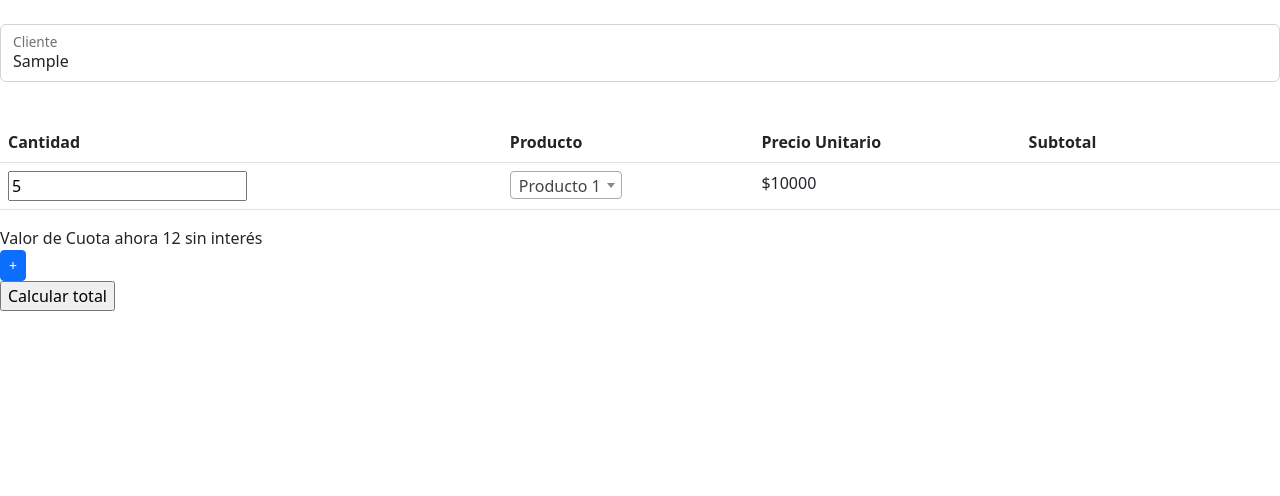
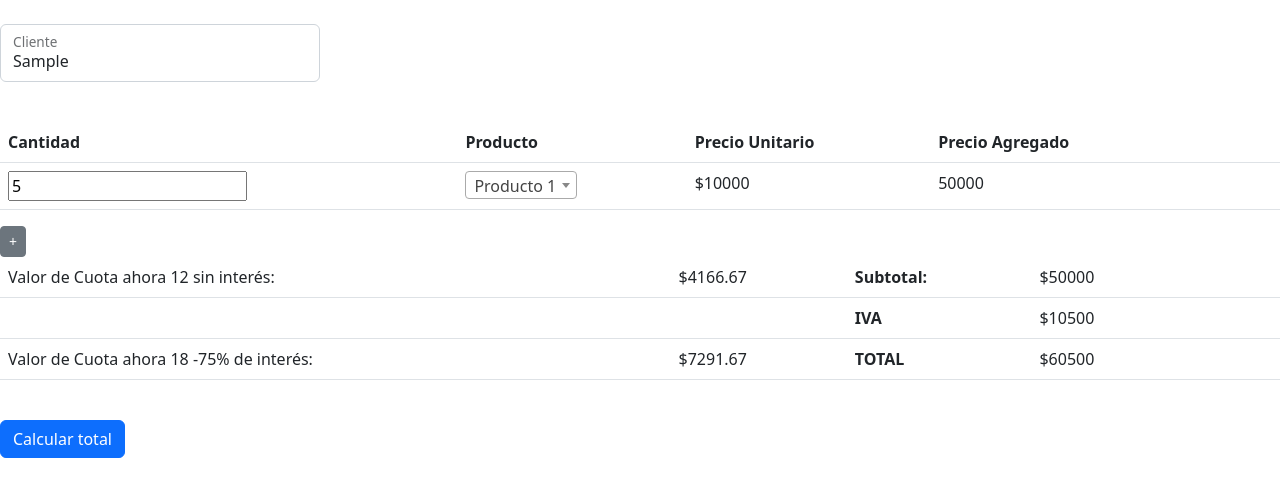
Before and after one commit to AgustinOrdonez/proyectoPresupuesto, a website: page index.html in a window 1280 px wide. Both pictures are taken after typing "Sample", "5" into the empty fields and a click on the button "Calcular total". Drawn offline with nearby package versions, Linux system fonts and the light colour scheme.

Commit message:
Avance en el cálculo de totales

```diff
--- a/ProgramLogic.js
+++ b/ProgramLogic.js
@@ -5,17 +5,62 @@ $(document).ready(function () {
     });
 });
 
-function calcularTotal() {
-    console.log(document.getElementsByName("productos")[0].innerHTML)
-    // document.getElementById("precioTotal").innerText = "HOLA";
+function calcularTotal() {//Todo falta tener en cuenta las cuotas
+    let subtotal = 0
+    for (let i = 0; i < document.getElementsByName("precioAgregado").length; i++) {
+        let precioAgregadoActual = parseInt(document.getElementsByName("precioAgregado")[i].innerText)
+        if (!isNaN(precioAgregadoActual)) {
+            subtotal += precioAgregadoActual
+        }
+    }
+
+    if (subtotal !== 0) {
+        if ((subtotal / 12) % 1 !== 0) {
+            document.getElementById("valCuotaSinI").innerText = "$"+(Math.round(subtotal / 12 * 100) / 100).toFixed(2);
+        }
+        else {
+            document.getElementById("valCuotaSinI").innerText ="$"+ subtotal / 12;
+        }
+
+        if (((subtotal * 1.75) / 12) % 1 !== 0) {
+            document.getElementById("valCuotaConI").innerText = "$"+(Math.round((subtotal * 1.75) / 12 * 100) / 100).toFixed(2);
+        }
+        else {
+            document.getElementById("valCuotaConI").innerText = "$"+(subtotal * 1.75) / 12;
+        }
+
+        document.getElementById("subtotal").innerText ="$"+ subtotal;
+
+        if ((subtotal * 0.21) % 1 !== 0) {
+            document.getElementById("iva").innerText = "$"+(Math.round(subtotal * 0.21 * 100) / 100).toFixed(2);
+        }
+        else {
+            document.getElementById("iva").innerText ="$"+ subtotal * 0.21
+        }
+        document.getElementById("total").innerText ="$"+ (subtotal + subtotal * 0.21)
+    }
+    else {
+        document.getElementById("valCuotaSinI").innerText = ""
+        document.getElementById("valCuotaConI").innerText = ""
+        document.getElementById("subtotal").innerText = ""
+        document.getElementById("iva").innerText = ""
+        document.getElementById("total").innerText = ""
+
+    }
+
 }
 
-function calcularSubTotal(numeroDeGrupo) {
+function calcularPrecioAgregado(numeroDeGrupo) {
     let cantidadDeProductos = parseInt(document.getElementsByName("cantidadProducto")[numeroDeGrupo].value)
-    let precioProducto = parseInt(document.getElementsByName("precioUnitario")[numeroDeGrupo].value)
+    let precioProducto = document.getElementsByName("precioUnitario")[numeroDeGrupo].innerText.slice(1)
 
     if (!isNaN(precioProducto) && !isNaN(cantidadDeProductos)) {
-        document.getElementsByName("subtotal").item(numeroDeGrupo).innerText = precioProducto * cantidadDeProductos
+        if (cantidadDeProductos === 0) {
+            document.getElementsByName("precioAgregado").item(numeroDeGrupo).innerText = "";
+        }
+        else {
+            document.getElementsByName("precioAgregado").item(numeroDeGrupo).innerText = precioProducto * cantidadDeProductos;
+        }
     }
 }
 
@@ -26,10 +71,10 @@ function añadirProductoATabla(idTabla) {//Todo:Puede haber más pedidos de prod
     let tr = tabla.insertRow(filas++)
     let elemento = tr.insertCell(0)
 
-    elemento.innerHTML = "<input type=\"number\" name=\"cantidadProducto\" min=\"0\" onChange=\"calcularSubTotal(" + (filas - 2) + ")\">";
+    elemento.innerHTML = "<input type=\"number\" name=\"cantidadProducto\" min=\"0\" onChange=\"calcularPrecioAgregado(" + (filas - 2) + ")\">";
 
     elemento = tr.insertCell(1)
-    elemento.innerHTML = "<select class=\"js-example-basic-single\" name=\"productos\" onchange=\"establecerValoresDeProductos()\">" +
+    elemento.innerHTML = "<select class=\"js-example-basic-single\" name=\"productos\" onchange=\"establecerValoresDeProductos(),calcularPrecioAgregado(" + (filas - 2) + ")\">" +
         "            <option value=\"P1\"> Producto 1</option>\n" +
         "            <option value=\"P2\"> Producto 2</option>\n" +
         "            <option value=\"P3\"> Producto 3</option>\n" +
@@ -41,7 +86,7 @@ function añadirProductoATabla(idTabla) {//Todo:Puede haber más pedidos de prod
     elemento.innerHTML = "<label name=\"precioUnitario\">$10000</label>";
 
     elemento = tr.insertCell(3)
-    elemento.innerHTML = "<label name='subtotal'> </label>";
+    elemento.innerHTML = "<label name='precioAgregado'> </label>";
     /**Inicializar slect2*/
     $(document).ready(function () {
         $('.js-example-basic-single').select2({
@@ -51,7 +96,7 @@ function añadirProductoATabla(idTabla) {//Todo:Puede haber más pedidos de prod
 
     elemento = tr.insertCell(4)
     elemento.innerHTML =
-        "<input class=\"btn btn-primary btn-sm\" type=\"button\" onClick=\"eliminarProductoDeTabla('" + idTabla + "'," + tr.rowIndex + ")\" value=\"-\">"
+        "<input class=\"btn btn-secondary btn-sm\" type=\"button\" onClick=\"eliminarProductoDeTabla('" + idTabla + "'," + tr.rowIndex + ")\" value=\"-\">"
 
 }
 
@@ -67,7 +112,7 @@ function resetearIndicesDeFila(idTabla) {
     let filasTabla = document.getElementById(idTabla).childNodes[1].childNodes
 
     for (let i = 4; i < filasTabla.length; i++) {
-        filasTabla[i].childNodes[4].innerHTML = "<input class=\"btn btn-primary btn-sm\" type=\"button\" onClick=\"eliminarProductoDeTabla('" + idTabla + "'," + (i - 2) + ")\" value=\"-\">"
+        filasTabla[i].childNodes[4].innerHTML = "<input class=\"btn btn-secondary btn-sm\" type=\"button\" onClick=\"eliminarProductoDeTabla('" + idTabla + "'," + (i - 2) + ")\" value=\"-\">"
     }
 }
 
--- a/index.html
+++ b/index.html
@@ -18,7 +18,7 @@
 </head>
 <body>
 <br>
-<div class="form-floating mb-3">
+<div class="form-floating mb-3" style="width:20rem">
     <input class="form-control" id="nombreCliente" placeholder="Juan Perez">
     <label for="nombreCliente">Cliente</label>
 </div>
@@ -28,15 +28,15 @@
         <th>Cantidad</th>
         <th>Producto</th>
         <th>Precio Unitario</th>
-        <th>Subtotal</th>
+        <th>Precio Agregado</th>
         <th>&emsp;&emsp;</th>
     </tr>
     <tr>
         <td>
-            <input width="" type="number" name="cantidadProducto" min="0" onchange="calcularSubTotal(0)">
+            <input width="" type="number" name="cantidadProducto" min="0" onchange="calcularPrecioAgregado(0)">
         </td>
         <td>
-            <select class="js-example-basic-single" name="productos" onchange="establecerValoresDeProductos()">
+            <select class="js-example-basic-single" name="productos" onchange="establecerValoresDeProductos(),calcularPrecioAgregado(0)">
                 <option value="P1"> Producto 1</option>
                 <option value="P2"> Producto 2</option>
                 <option value="P3"> Producto 3</option>
@@ -48,20 +48,44 @@
             <label name="precioUnitario">$10000</label>
         </td>
         <td>
-            <label name='subtotal'> </label>
+            <label name='precioAgregado'> </label>
         </td>
         <td></td>
     </tr>
 
 </table>
-<div  id="cuotas">
-    Valor de Cuota ahora 12 sin interés <label id="valCuotaSinI"></label>
+<input class="btn btn-secondary btn-sm" type="button" onclick="añadirProductoATabla('tabla')" value="+">
+<div id="cuotas">
+    <table class="table">
+        <tr>
+            <td>Valor de Cuota ahora 12 sin interés:</td>
+            <td><label id="valCuotaSinI"></label></td>
+            <th>Subtotal:</th>
+            <td><label id="subtotal"></label></td>
+            <td>&emsp;&emsp;</td>
+        </tr>
+        <tr>
+            <td></td>
+            <td></td>
+            <th>IVA</th>
+            <td><label id="iva"></label></td>
+            <td></td>
+        </tr>
+        <tr>
+            <td> Valor de Cuota ahora 18 -75% de interés:</td>
+            <td><label id="valCuotaConI"></label></td>
+            <th>TOTAL</th>
+            <td><label id="total"></label></td>
+            <td></td>
+        </tr>
+
+
+    </table>
 </div>
-<input class="btn btn-primary btn-sm" type="button" onclick="añadirProductoATabla('tabla')" value="+">
 <br>
 
 
-<input type="button" onclick="calcularTotal()" value="Calcular total">
+<input class="btn btn-primary" type="button" onclick="calcularTotal()" value="Calcular total">
 <p id="resultado"></p>
 </body>
 </html>
```
